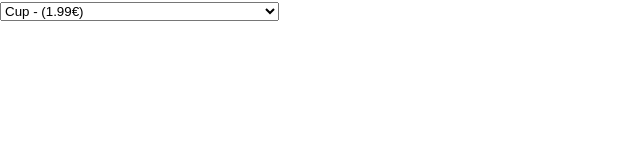
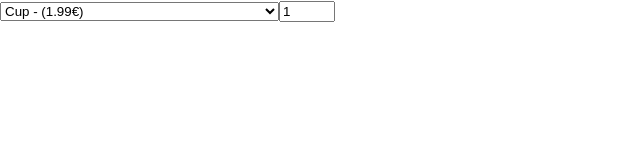
Before and after one commit to ivevil/cart-challenge, a React (Create React App) app: page / in a window 1280 px wide. Shown: the top 160 px of the page, without its empty margins (0-640 px from the left). Built offline with nearby package versions, Linux system fonts and the light colour scheme.

Commit message:
Detecting onChange and passing selected amount to parent

```diff
--- a/src/App.tsx
+++ b/src/App.tsx
@@ -1,20 +1,24 @@
 import Product from './components/Product';
-// import Amount from './components/Amount';
-import { useEffect, useReducer } from 'react';
+import Amount from './components/Amount';
+import { useEffect, useState, useReducer } from 'react';
 import { ctx } from './context';
 import { reducerFn, initialState } from './reducer';
-// import { Product } from './model/Product';
 
 
-function App(): JSX.Element {
+const App: React.FC = () => {
 
   const [state, dispatch] = useReducer(reducerFn, initialState);
+  const [amount, setAmount] = useState<string>('1')
+  const updateAmount = (selectedAmount: string): void => {
+    setAmount(selectedAmount)
+  }
 
   useEffect(() => {
     fetch('products.json')
       .then(response => response.json())
-      .then(data => dispatch({ type: "ADD_PRODUCTS", payload: data }));
+      .then(data => dispatch({ type: "LIST_PRODUCTS", payload: data }));
   }, [])
+
 
   return (
     <ctx.Provider value={state}>
@@ -36,6 +40,7 @@ function App(): JSX.Element {
             <h2>Loading...</h2>
           )
         }
+        <Amount amount={amount} updateAmount={updateAmount} />
     </ctx.Provider>
   )
 }
--- a/src/components/Amount/index.tsx
+++ b/src/components/Amount/index.tsx
@@ -1,6 +1,21 @@
-const Amount = (): JSX.Element => {
+import { useState, useEffect } from 'react';
+
+interface AmountProps {
+    amount: string,
+    updateAmount: (arg: string) => void
+  }
+
+const Amount: React.FC<AmountProps> = ({ amount, updateAmount }) => {
+    const [selectedAmount, setSelectedAmount] = useState<string>('')
+    useEffect(() => {
+        setSelectedAmount(amount)
+      },[amount])
+
     return (
-        <input id="amount" value="" type="number" min="1" max="10" />
+        <input id="amount" value={selectedAmount}
+        onChange={(
+            ev: React.ChangeEvent<HTMLInputElement>,
+        ): void => updateAmount(ev.target.value)} type="number" min="1" max="10" />
     )
 }
 
--- a/src/components/Product/index.tsx
+++ b/src/components/Product/index.tsx
@@ -1,6 +1,6 @@
 import { Product } from '../../model/Product';
 
-const Products: React.FC<Product> = ({ productName, price, id }) => {
+const Products: React.FC<Product> = ({ productName, price }) => {
 
     return (
         <option>{productName} - ({price}€)</option>
--- a/src/reducer/index.tsx
+++ b/src/reducer/index.tsx
@@ -9,7 +9,7 @@ export const reducerFn = (state: StateInterface, action: ActionInterface): State
     const { type, payload } = action
 
     switch (type) {
-        case "ADD_PRODUCTS":
+        case "LIST_PRODUCTS":
             return {
                 ...state,
                 products: payload as ProductInterface[]
@@ -17,7 +17,6 @@ export const reducerFn = (state: StateInterface, action: ActionInterface): State
         case "ADD_TO_CART":
             let newCart = state.shoppingCart
             newCart.push(payload as ProductInterface)
-
             return {
                 ...state,
                 shoppingCart: newCart
```
